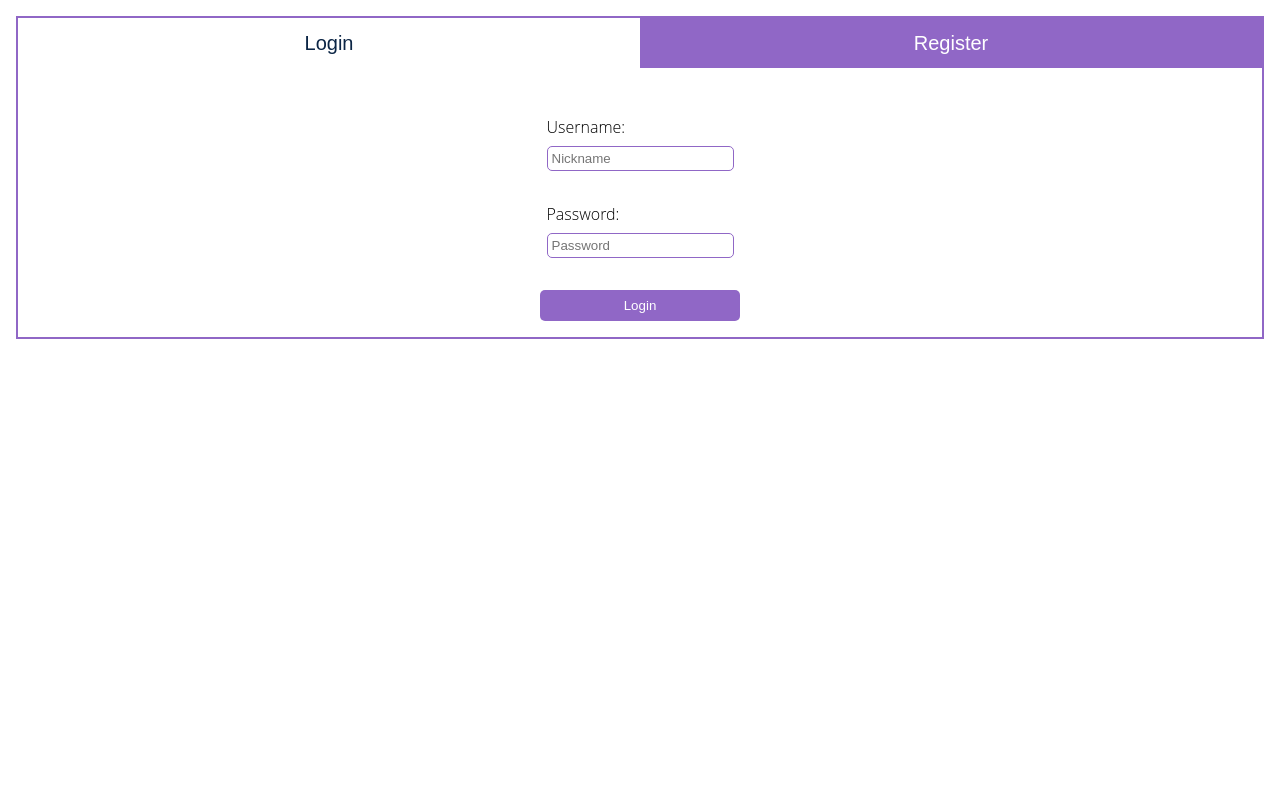
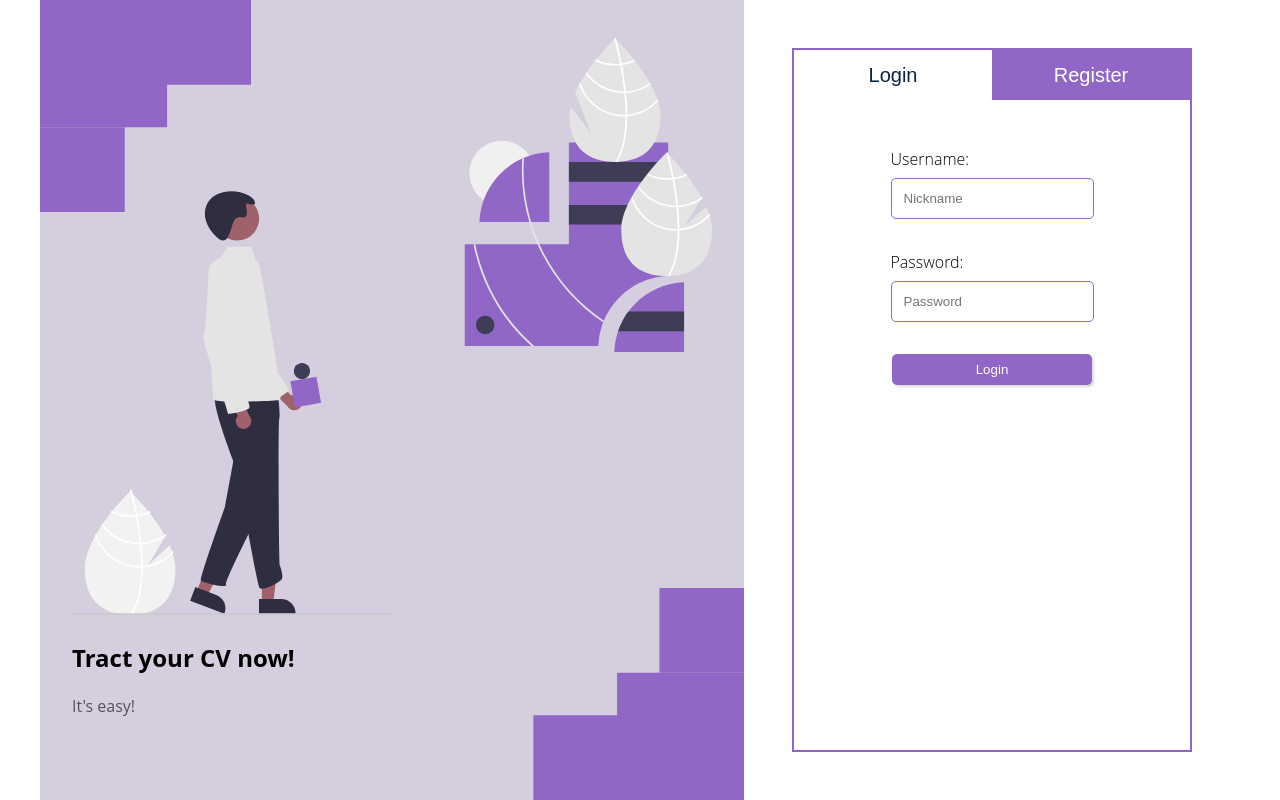
Before and after one commit to jzarzeczny/cv-tracker, a React (Create React App) app: page / in a window 1280 px wide. Built offline with nearby package versions, Linux system fonts and the light colour scheme.

Commit message:
layout main page

```diff
--- a/src/components/Container.styled.js
+++ b/src/components/Container.styled.js
@@ -3,10 +3,27 @@ import styled from "styled-components";
 export const Container = styled.div`
   width: 1400px;
   max-width: 100%;
-  padding: 0 20px;
   margin: 0 auto;
 `;
 
 export const MainContainer = styled(Container)`
-  width: 1920px;
+  @media (min-width: ${({ theme }) => theme.screen.tablet}) {
+    display: flex;
+    flex-flow: row nowrap;
+    height: 100vh;
+
+    & > * {
+      flex: 1;
+    }
+  }
+  @media (min-width: ${({ theme }) => theme.screen.desktop}) {
+    display: flex;
+    flex-flow: row nowrap;
+    max-width: 1200px;
+    max-height: 100vh;
+
+    & > * {
+      flex: 1;
+    }
+  }
 `;
--- /dev/null
+++ b/src/images/Hero/index.js
@@ -0,0 +1,4 @@
+import HeroDecorationsImage from "./HeroDecorations.svg";
+import HeroImg from "./HeroImage.svg";
+
+export { HeroDecorationsImage, HeroImg };
--- /dev/null
+++ b/src/pages/Main/Hero.tsx
@@ -0,0 +1,24 @@
+import React from "react";
+import { HeroDecorationsImage, HeroImg } from "../../images/Hero/index";
+import {
+  HeroContainer,
+  HeroImage,
+  HeroDecorations,
+  HeroTitle,
+  HeroPara,
+  TextContainer,
+} from "./styled/Hero.styled";
+
+export default function Hero() {
+  return (
+    <HeroContainer>
+      <HeroDecorations src={HeroDecorationsImage} />
+      <HeroDecorations src={HeroDecorationsImage} />
+      <HeroImage src={HeroImg} />
+      <TextContainer>
+        <HeroTitle>Tract your CV now!</HeroTitle>
+        <HeroPara>It's easy!</HeroPara>
+      </TextContainer>
+    </HeroContainer>
+  );
+}
--- a/src/pages/Main/LoginForm.tsx
+++ b/src/pages/Main/LoginForm.tsx
@@ -6,7 +6,7 @@ import {
   FormControl,
   ErrorText,
   SubmitButton,
-} from "./styled/LoginForm.styled";
+} from "./styled/Form.styled";
 import { useForm, SubmitHandler } from "react-hook-form";
 import { yupResolver } from "@hookform/resolvers/yup";
 import * as yup from "yup";
--- a/src/pages/Main/Main.tsx
+++ b/src/pages/Main/Main.js
@@ -1,15 +1,14 @@
 import React, { useState } from "react";
 import LoginForm from "./LoginForm";
 import RegisterForm from "./RegisterForm";
+import Hero from "./Hero";
 import {
   FormButton,
   FormButtonsContainer,
   LoginFormContainer,
-} from "./styled/LoginForm.styled";
+} from "./styled/Form.styled";
+import { MainContainer } from "../../components/Container.styled";
 
-type Active = {
-  active: boolean;
-};
 export default function Main() {
   const [register, setRegister] = useState(false);
 
@@ -19,7 +18,8 @@ export default function Main() {
 
   console.log(register);
   return (
-    <div>
+    <MainContainer>
+      <Hero />
       <LoginFormContainer>
         <FormButtonsContainer>
           <FormButton
@@ -39,6 +39,6 @@ export default function Main() {
         </FormButtonsContainer>
         {register ? <RegisterForm /> : <LoginForm />}
       </LoginFormContainer>
-    </div>
+    </MainContainer>
   );
 }
--- a/src/pages/Main/RegisterForm.tsx
+++ b/src/pages/Main/RegisterForm.tsx
@@ -6,7 +6,7 @@ import {
   FormControl,
   ErrorText,
   SubmitButton,
-} from "./styled/LoginForm.styled";
+} from "./styled/Form.styled";
 import { useForm, SubmitHandler } from "react-hook-form";
 import { yupResolver } from "@hookform/resolvers/yup";
 import * as yup from "yup";
--- a/src/pages/Main/styled/LoginForm.styled.js
+++ b/src/pages/Main/styled/Form.styled.js
@@ -3,6 +3,13 @@ import styled from "styled-components";
 export const LoginFormContainer = styled.div`
   margin: 1rem;
   border: 2px solid ${({ theme }) => theme.colors.primary.normal};
+  @media (min-width: ${({ theme }) => theme.screen.tablet}) {
+    margin: 2rem;
+    max-width: 400px;
+  }
+  @media (min-width: ${({ theme }) => theme.screen.tablet}) {
+    margin: 3rem;
+  }
 `;
 
 export const FormButtonsContainer = styled.div`
@@ -23,10 +30,13 @@ export const FormButton = styled.button`
 
 export const Form = styled.form`
   padding: 1rem;
-  width: 100%;
   display: flex;
+  margin: 1rem auto 0;
   flex-direction: column;
   align-items: center;
+  @media (min-width: ${({ theme }) => theme.screen.tablet}) {
+    margin: 0 auto;
+  }
 `;
 export const FormControl = styled.div`
   margin-top: 2rem;
@@ -34,6 +44,7 @@ export const FormControl = styled.div`
   display: block;
   position: relative;
 `;
+
 export const Label = styled.label`
   display: block;
   font-weight: ${({ theme }) => theme.font.weight.light};
@@ -44,6 +55,13 @@ export const InputText = styled.input`
   padding: 0.25rem;
   border: 1px solid ${({ theme }) => theme.colors.primary.normal};
   border-radius: 5px;
+  @media (min-width: ${({ theme }) => theme.screen.tablet}) {
+    padding: 0.5rem;
+  }
+
+  @media (min-width: ${({ theme }) => theme.screen.desktop}) {
+    padding: 0.75rem;
+  }
 `;
 
 export const ErrorText = styled.span`
@@ -62,4 +80,13 @@ export const SubmitButton = styled.input`
   color: ${({ theme }) => theme.colors.white};
   border: none;
   border-radius: 5px;
+  cursor: pointer;
+  transition: transform 0.2s ease-in-out;
+  box-shadow: rgba(0, 0, 0, 0.15) 1.95px 1.95px 2.6px;
+  &:hover {
+    transform: scale(1.02);
+  }
+  &:active {
+    transform: scale(0.98);
+  }
 `;
--- /dev/null
+++ b/src/pages/Main/styled/Hero.styled.js
@@ -0,0 +1,79 @@
+import styled from "styled-components";
+
+export const HeroContainer = styled.div`
+  width: 100%;
+  position: relative;
+  background-color: ${({ theme }) => theme.colors.primary.veryLight};
+  @media (min-width: ${({ theme }) => theme.screen.tablet}) {
+    display: grid;
+    grid-template-columns: 2rem 1fr 2rem;
+    grid-template-rows: 2rem 4fr 1fr 2rem;
+  }
+`;
+
+export const HeroImage = styled.img`
+  width: 60%;
+  top: 50%;
+  right: 50%;
+  @media (min-width: ${({ theme }) => theme.screen.tablet}) {
+    width: 100%;
+    grid-column: 2/3;
+    grid-row: 2/3;
+    align-self: center;
+  }
+`;
+
+export const HeroDecorations = styled.img`
+  position: absolute;
+  width: 20%;
+  @media (min-width: ${({ theme }) => theme.screen.tablet}) {
+    width: 30%;
+  }
+  &:first-of-type {
+    top: 0;
+    left: 0;
+  }
+  &:nth-child(2) {
+    bottom: 0;
+    right: 0;
+    transform: rotate(180deg);
+  }
+`;
+
+export const TextContainer = styled.div`
+  @media (min-width: ${({ theme }) => theme.screen.tablet}) {
+    grid-column: 2/3;
+    grid-row: 3/4;
+    align-self: start;
+  }
+`;
+
+export const HeroTitle = styled.h2`
+  position: absolute;
+  top: 55%;
+  right: 15%;
+  display: block;
+  @media (min-width: ${({ theme }) => theme.screen.tablet}) {
+    position: relative;
+    top: auto;
+    right: auto;
+    grid-column: 2/3;
+    grid-row: 3/4;
+    align-self: start;
+  }
+`;
+
+export const HeroPara = styled.p`
+  position: absolute;
+  top: 70%;
+  right: 25%;
+  @media (min-width: ${({ theme }) => theme.screen.tablet}) {
+    top: auto;
+    right: auto;
+    position: relative;
+
+    justify-self: start;
+    grid-column: 2/3;
+    grid-row: 3/4;
+  }
+`;
--- a/src/theme.js
+++ b/src/theme.js
@@ -1,6 +1,7 @@
 const theme = {
   colors: {
     primary: {
+      veryLight: "#D5CEDE",
       light: "#8D86C9",
       normal: "#9067C6",
     },
@@ -28,6 +29,10 @@ const theme = {
       big: "1.25rem",
     },
   },
+  screen: {
+    tablet: "768px",
+    desktop: "1200px",
+  },
 };
 
 export default theme;
```
Also changed, not shown: src/images/Hero/HeroDecorations.svg (added), src/images/Hero/HeroImage.svg (added).
